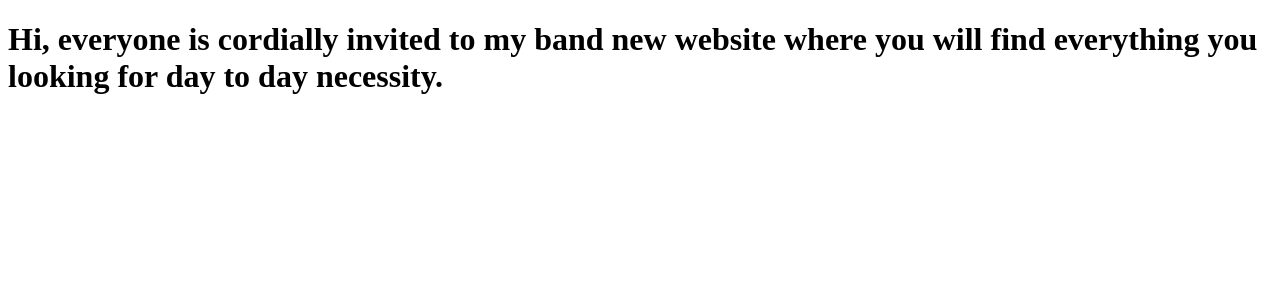
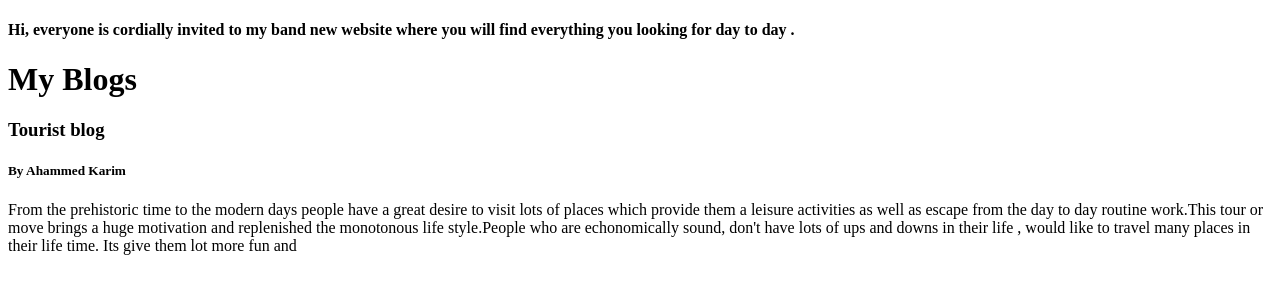
Before and after one commit to ahammedkarim/my-websit-idea-repo, a plain HTML site: page index.html in a window 1280 px wide. Drawn offline with Linux system fonts and the light colour scheme.

Commit message:
file added

```diff
--- a/index.html
+++ b/index.html
@@ -5,11 +5,22 @@
     <meta charset="UTF-8">
     <meta name="viewport" content="width=device-width, initial-scale=1.0">
     <title>Welcome to my website idea</title>
+    <link rel="stylesheet" href="styles/style.css">
 </head>
 
 <body>
-    <h1>Hi, everyone is cordially invited to my band new website where you will find everything you looking for day to
-        day necessity.</h1>
+    <h4>Hi, everyone is cordially invited to my band new website where you will find everything you looking for day to
+        day .</h4>
+    <h1>My Blogs</h1>
+    <h3>Tourist blog</h3>
+    <h5>By Ahammed Karim</h5>
+    <p>From the prehistoric time to the modern days people have a great desire to visit lots of places which provide
+        them a leisure activities as well as escape from the day to day routine work.This tour or move brings a huge
+        motivation and replenished the monotonous life style.People who are echonomically sound, don't have lots of ups
+        and downs in their life , would like to travel many places in their life time. Its give them lot more fun and
+    </p>
+
 </body>
 
+
 </html>
```
Also changed, not shown: styles/style.css (added).
